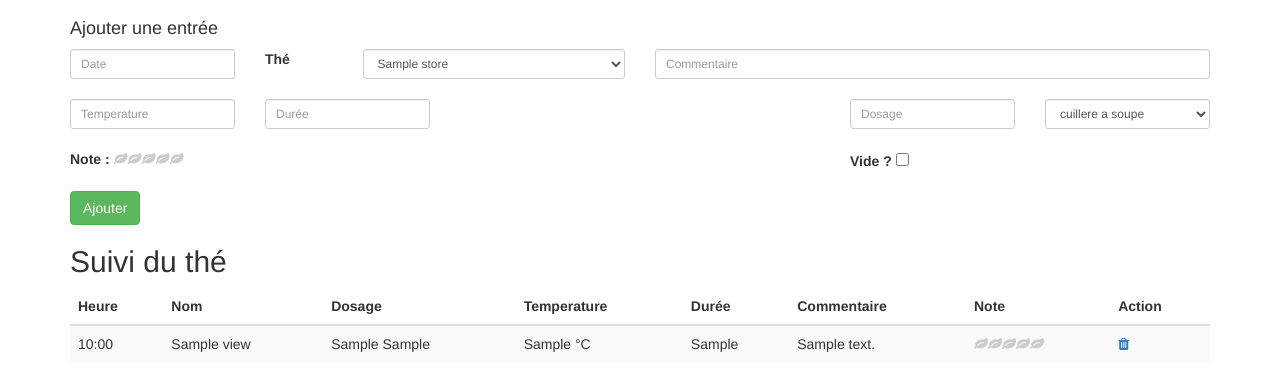
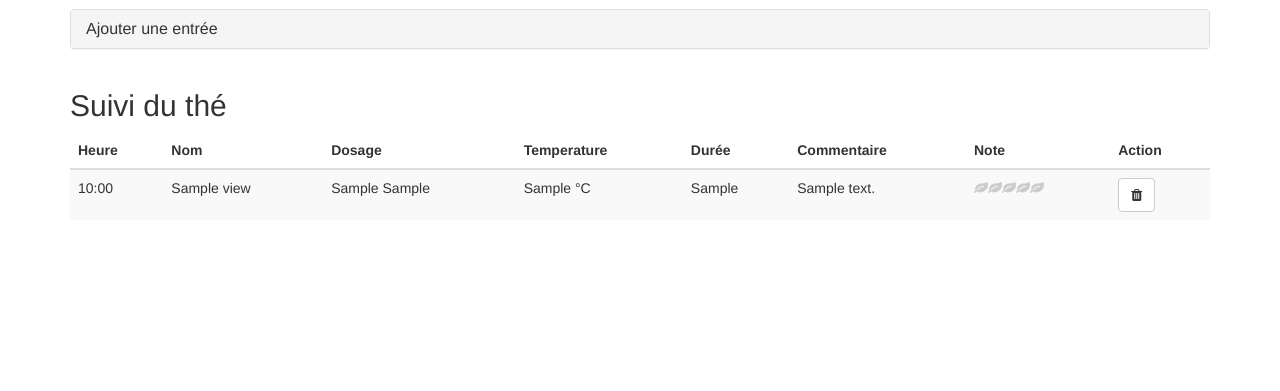
Before and after one commit to nico97118/TeaStory, a CodeIgniter app: page /teatime/history in a window 1280 px wide. Shown: the part 51-442 px from the top of the page. Run offline with CodeIgniter, Linux system fonts and the light colour scheme; tables that the repository leaves empty or names only in its code hold one stand-in row (values such as "Sample post"); some libraries are stand-ins or nearby versions.

Commit message:
Improve icons and displaying

```diff
--- a/application/views/history/add.php
+++ b/application/views/history/add.php
@@ -61,15 +61,15 @@ $comment = array(
 );
 
 $rating = array(
-    'id'        =>'rating',
-    'name'      => 'rating',
-    'type'      => 'number',
-    'class'     =>'rating krajee-fa',
-    'min'       => '1',
-    'max'       =>'5',
-    'step'      =>'1',
-    'data-size' =>'xs',
-    'data-rtl'  => 'false'
+    'id' => 'rating',
+    'name' => 'rating',
+    'type' => 'number',
+    'class' => 'rating krajee-fa',
+    'min' => '1',
+    'max' => '5',
+    'step' => '1',
+    'data-size' => 'xs',
+    'data-rtl' => 'false'
 );
 
 $send = array(
@@ -81,7 +81,7 @@ $send = array(
 ?>
 
 <script type="text/javascript">
-    $(function() {
+    $(function () {
         $('#date').datetimepicker({
             sideBySide: true,
             format: 'YYYY-MM-DD HH:mm',
@@ -102,8 +102,15 @@ $send = array(
 
 <div class="container">
     <?php echo validation_errors(); ?>
-
-    <h4>Ajouter une entrée</h4>
+    <div class="panel-group">
+        <div class="panel panel-default">
+            <div class="panel-heading">
+                <h4 class="panel-title">
+                    <a data-toggle="collapse" href="#add">Ajouter une entrée</a>
+                </h4>
+            </div>
+            <div id="add" class="panel-collapse collapse">
+                <div class="panel-body">
                     <?php echo form_open('history/index', array()); ?>
                     <div class="form-group">
                         <div class="row">
@@ -114,7 +121,7 @@ $send = array(
                                 <?php echo form_label('Thé'); ?>
                             </div>
                             <div class='col-xs-3'>
-                <?php echo form_dropdown('tea', $tea_options,'noir',"class='form-control input-sm'"); ?>
+                                <?php echo form_dropdown('tea', $tea_options, 'noir', "class='form-control input-sm'"); ?>
                             </div>
                             <div class='col-xs-6'>
                                 <?php echo form_input($comment); ?>
@@ -133,7 +140,7 @@ $send = array(
                                 <?php echo form_input($dosage); ?>
                             </div>
                             <div class='col-xs-2'>
-                <?php echo form_dropdown('unit', $unit_options,'cs',"class='form-control input-sm'"); ?>
+                                <?php echo form_dropdown('unit', $unit_options, 'cs', "class='form-control input-sm'"); ?>
                             </div>
                         </div>
                         <br>
@@ -145,11 +152,18 @@ $send = array(
                             <div class="col-xs-4"></div>
                             <div class="col-xs-4">
                                 <?php echo form_label('Vide ? '); ?>
-                <?php echo form_checkbox('empty','1'); ?>
+                                <?php echo form_checkbox('empty', '1'); ?>
                             </div>
                         </div>
                     </div>
                     <?php echo form_fieldset_close(); ?>
+                </div>
+                <div class="panel-footer">
                     <?php echo form_button($send); ?>
                     <?php //echo anchor(site_url('mytea'),'Annuler',array('class'=>'btn btn-danger')); ?>
-    <?php echo form_close("</div></div>"); ?>
+                    <?php echo form_close(); ?>
+                </div>
+            </div>
+        </div>
+    </div>
+</div>
--- a/application/views/history/index.php
+++ b/application/views/history/index.php
@@ -46,7 +46,7 @@ $elements = $this->db->get('tea_history_view')->result();
                                 <input value="<?php echo $element->rate ?>" type="hidden" class="rating" data-filled="fa fa-leaf" data-empty="fa fa-leaf symbol-empty" readonly/>
                             </td>
                             <td>
-                                <a href="<?php echo site_url("history/delete/$element->id") ?>"><i class="fa fa-trash"></i></a>
+                                <a class="btn btn-default" href="<?php echo site_url("history/delete/$element->id") ?>"><i class="fa fa-trash"></i></a>
                             </td>
                         </tr>
                     <?php } ?>
--- a/application/views/mytea/add.php
+++ b/application/views/mytea/add.php
@@ -60,7 +60,8 @@ $send = array(
 
                 <div class='form-group'>
                     <?php echo form_label('Type', 'type'); ?>
-                    <?php echo form_dropdown('type', $types); ?>
+                    <?php echo form_dropdown('type', $types,null,"class='form-control input-md'"); ?>
+
                 </div>
 
                 <div class='form-group'>
```
Also changed, not shown: application/views/mytea/index.php (+7 -4 lines). Lines whose indentation alone changed are shown as unchanged.
